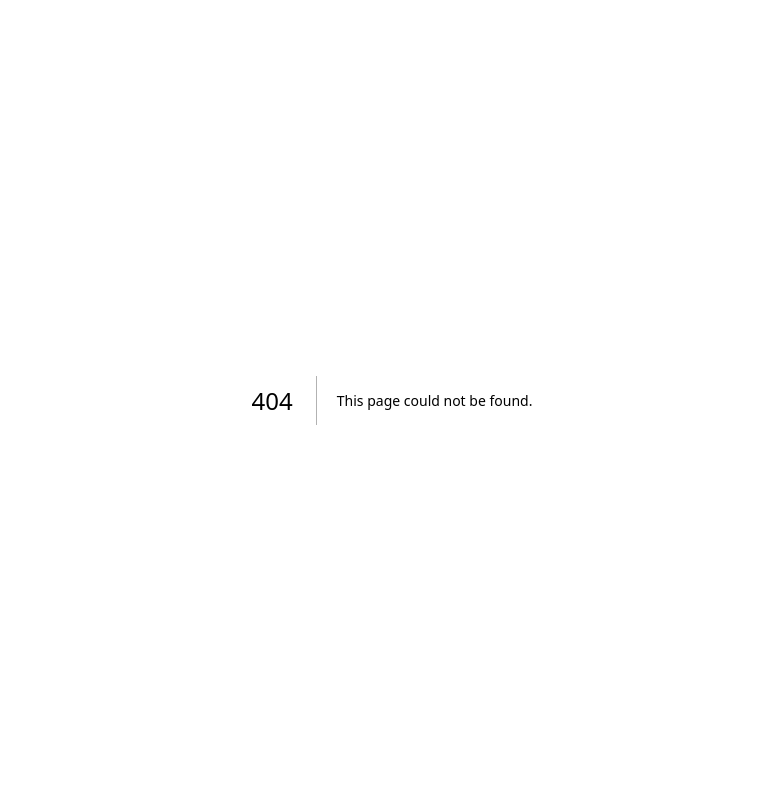
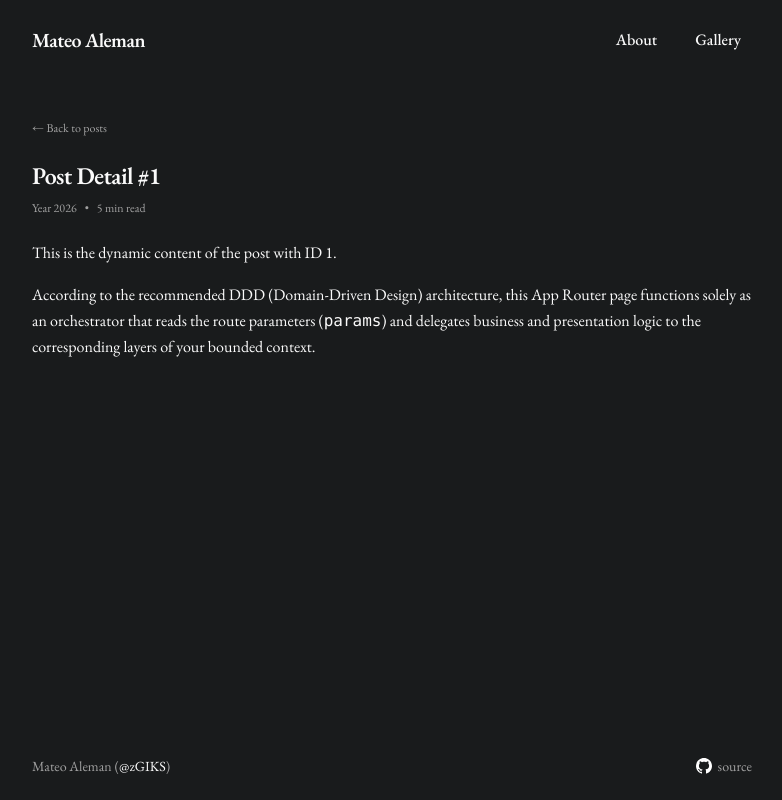
Before and after one commit to zGIKS/portfolio, a Next.js app: page /blog/1 in a window 1280 px wide. Before the commit this address had no page. Shown: the whole page, without its empty margins (248-1030 px from the left). Built offline with nearby package versions, Linux system fonts and the light colour scheme.

Commit message:
feat: create BlogPostPage component and update PostList to link to blog posts

```diff
--- /dev/null
+++ b/src/app/blog/[id]/page.tsx
@@ -0,0 +1,63 @@
+import React, { Suspense } from "react";
+import Link from "next/link";
+import { Workspace } from "@/contexts/blog/interfaces/components/workspace";
+import { Header } from "@/contexts/shared/interfaces/components/header";
+import { Footer } from "@/contexts/shared/interfaces/components/footer";
+
+type Params = Promise<{ id: string }>;
+
+interface BlogPostPageProps {
+  params: Params;
+}
+
+export default async function BlogPostPage({ params }: BlogPostPageProps) {
+  // Await the params promise as required in Next.js 16/React 19
+  const { id } = await params;
+
+  return (
+    <Workspace>
+      <Header />
+      <main className="flex-1 flex flex-col justify-start p-6">
+        <Suspense
+          fallback={
+            <div className="flex-1 flex items-center justify-center text-muted-foreground font-sans italic">
+              Loading post...
+            </div>
+          }
+        >
+          <article className="flex flex-col gap-6 py-4">
+            <header className="flex flex-col gap-2">
+              <Link
+                href="/"
+                className="text-xs text-muted-foreground hover:text-foreground transition-colors w-fit flex items-center gap-1 font-light"
+              >
+                &larr; Back to posts
+              </Link>
+              <h1 className="text-2xl font-semibold tracking-tight text-foreground mt-4">
+                Post Detail #{id}
+              </h1>
+              <div className="flex items-center gap-2 text-xs text-muted-foreground">
+                <span>Year 2026</span>
+                <span>•</span>
+                <span>5 min read</span>
+              </div>
+            </header>
+
+            <div className="text-base text-foreground leading-relaxed font-light flex flex-col gap-4">
+              <p>
+                This is the dynamic content of the post with ID <strong>{id}</strong>.
+              </p>
+              <p>
+                According to the recommended DDD (Domain-Driven Design) architecture,
+                this App Router page functions solely as an orchestrator that reads the
+                route parameters (<code>params</code>) and delegates business and
+                presentation logic to the corresponding layers of your bounded context.
+              </p>
+            </div>
+          </article>
+        </Suspense>
+      </main>
+      <Footer />
+    </Workspace>
+  );
+}
--- a/src/contexts/blog/interfaces/components/post-list.tsx
+++ b/src/contexts/blog/interfaces/components/post-list.tsx
@@ -1,4 +1,5 @@
 import React from "react";
+import Link from "next/link";
 
 interface Post {
   id: string;
@@ -45,9 +46,10 @@ export function PostList() {
     <div className="w-full flex flex-col gap-6 p-6">
       <div className="flex flex-col gap-4">
         {POSTS.map((post) => (
-          <article
+          <Link
             key={post.id}
-            className="flex items-baseline justify-between py-2 group cursor-pointer"
+            href={`/blog/${post.id}`}
+            className="flex items-baseline justify-between py-2 group cursor-pointer decoration-transparent"
           >
             <div className="flex items-baseline gap-4">
               <span className="text-sm text-muted-foreground w-12 shrink-0">
@@ -60,7 +62,7 @@ export function PostList() {
             <span className="text-sm text-muted-foreground shrink-0 font-light">
               {post.readingTime}
             </span>
-          </article>
+          </Link>
         ))}
       </div>
     </div>
```
